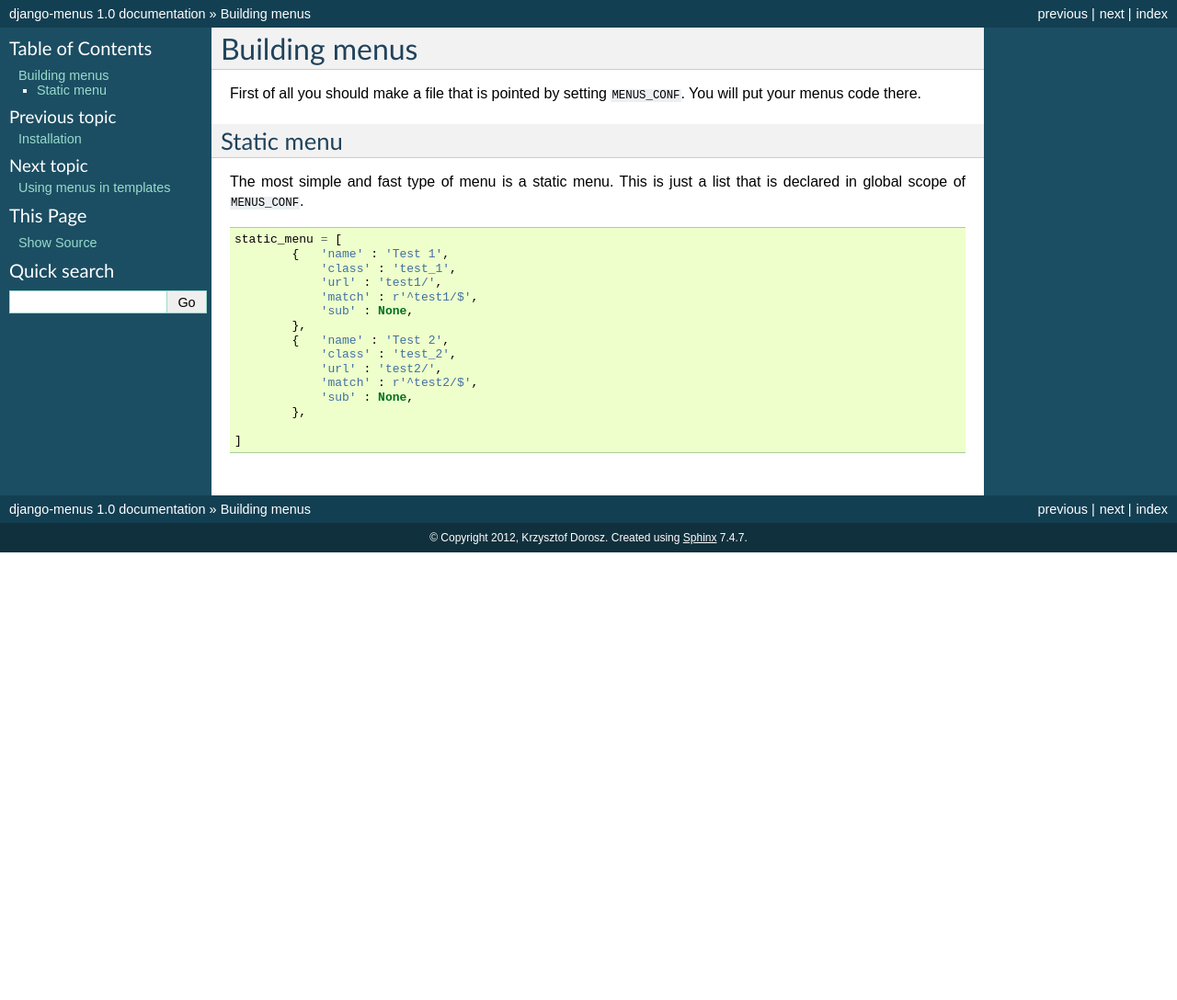
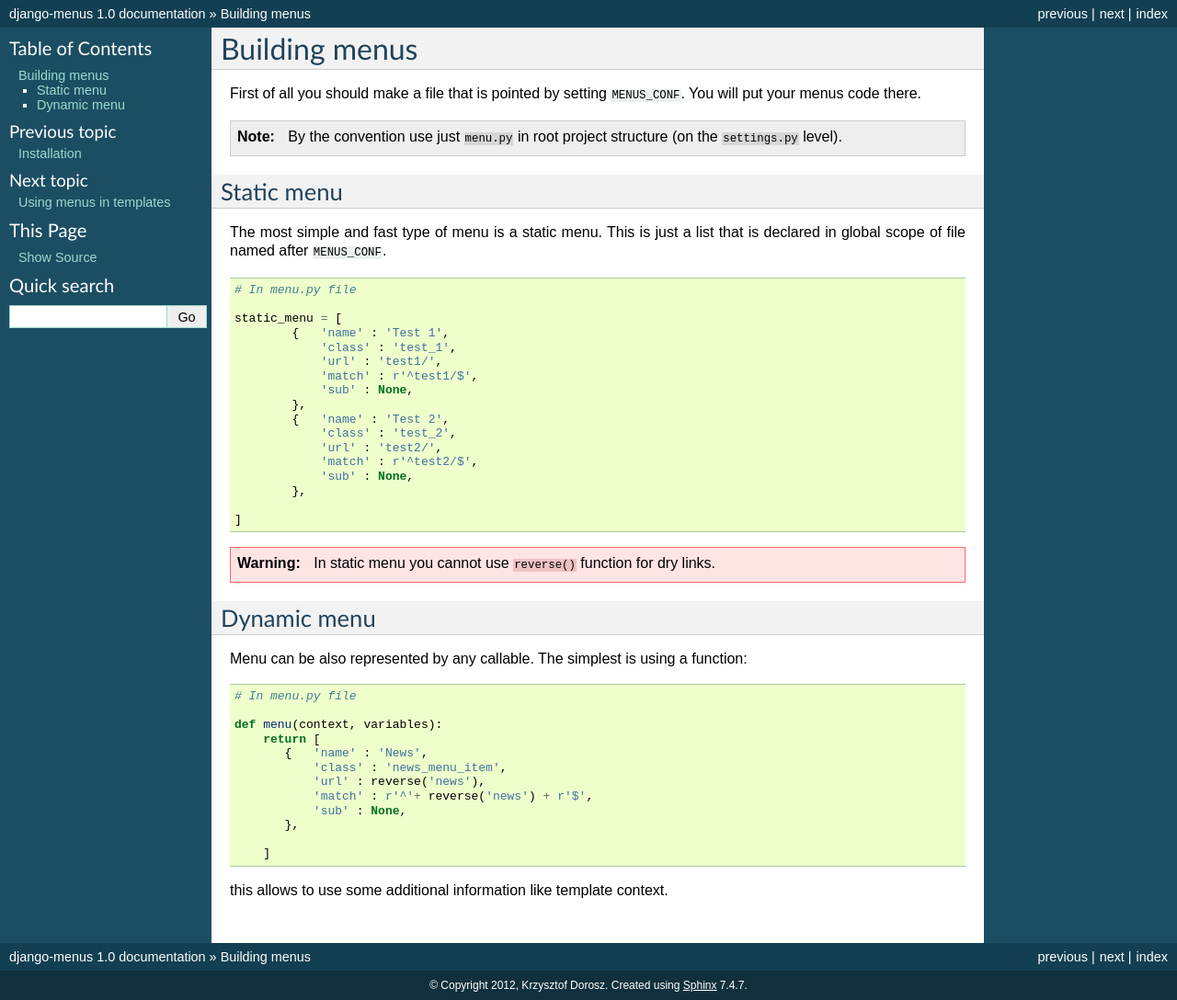
Before and after one commit to cypreess/django-menus, a Sphinx documentation site: the page built from docs/source/building.rst, in a window 1280 px wide. Shown: the whole page at 92% size. Built offline with Sphinx 7.4.7, drawn with Linux system fonts in a browser that asks for light colours; before the commit the page ends 900 px from its top, so only the background shows below that.

Commit message:
docs update

```diff
--- a/docs/source/building.rst
+++ b/docs/source/building.rst
@@ -4,12 +4,20 @@ Building menus
 First of all you should make a file that is pointed by setting ``MENUS_CONF``. You will put your
 menus code there.
 
+.. note::
+
+    By the convention use just ``menu.py`` in root project structure (on the ``settings.py`` level).
+
+
+
 Static menu
 -----------
 
-The most simple and fast type of menu is a static menu. This is just a list that is declared in global scope of
+The most simple and fast type of menu is a static menu. This is just a list that is declared in global scope of file named after
 ``MENUS_CONF``.
 ::
+
+    # In menu.py file
 
     static_menu = [
             {   'name' : 'Test 1',
@@ -26,3 +34,28 @@ The most simple and fast type of menu is a static menu. This is just a list that
             },
 
     ]
+
+.. warning::
+
+    In static menu you cannot use ``reverse()`` function for dry links.
+
+
+Dynamic menu
+------------
+
+Menu can be also represented by any callable. The simplest is using a function::
+
+        # In menu.py file
+
+        def menu(context, variables):
+            return [
+               {   'name' : 'News',
+                   'class' : 'news_menu_item',
+                   'url' : reverse('news'),
+                   'match' : r'^'+ reverse('news') + r'$',
+                   'sub' : None,
+               },
+
+            ]
+
+this allows to use some additional information like template context.
```
Also changed, not shown: docs/source/advanced.rst (+22 -1 lines), docs/source/installation.rst (+2 -5 lines).
